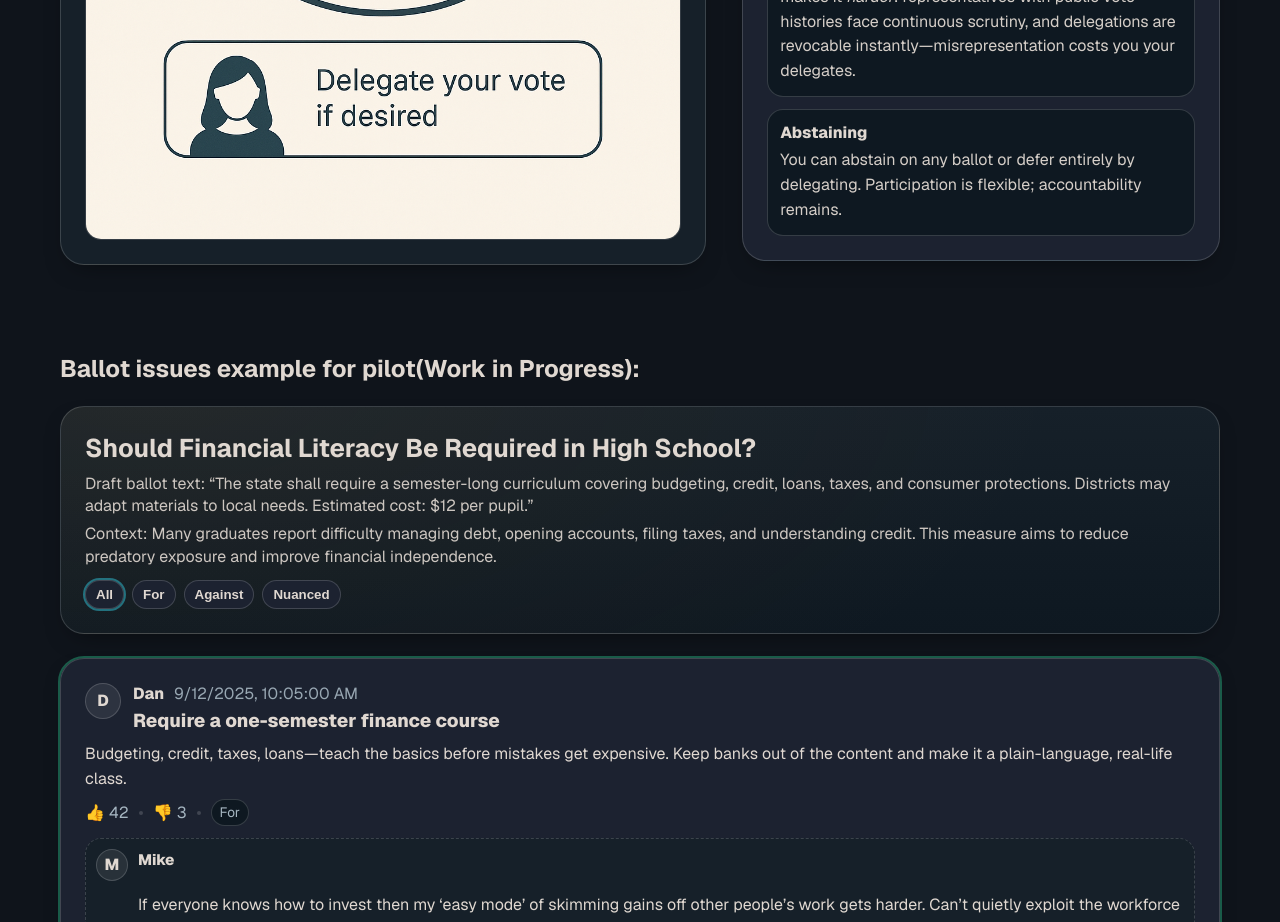
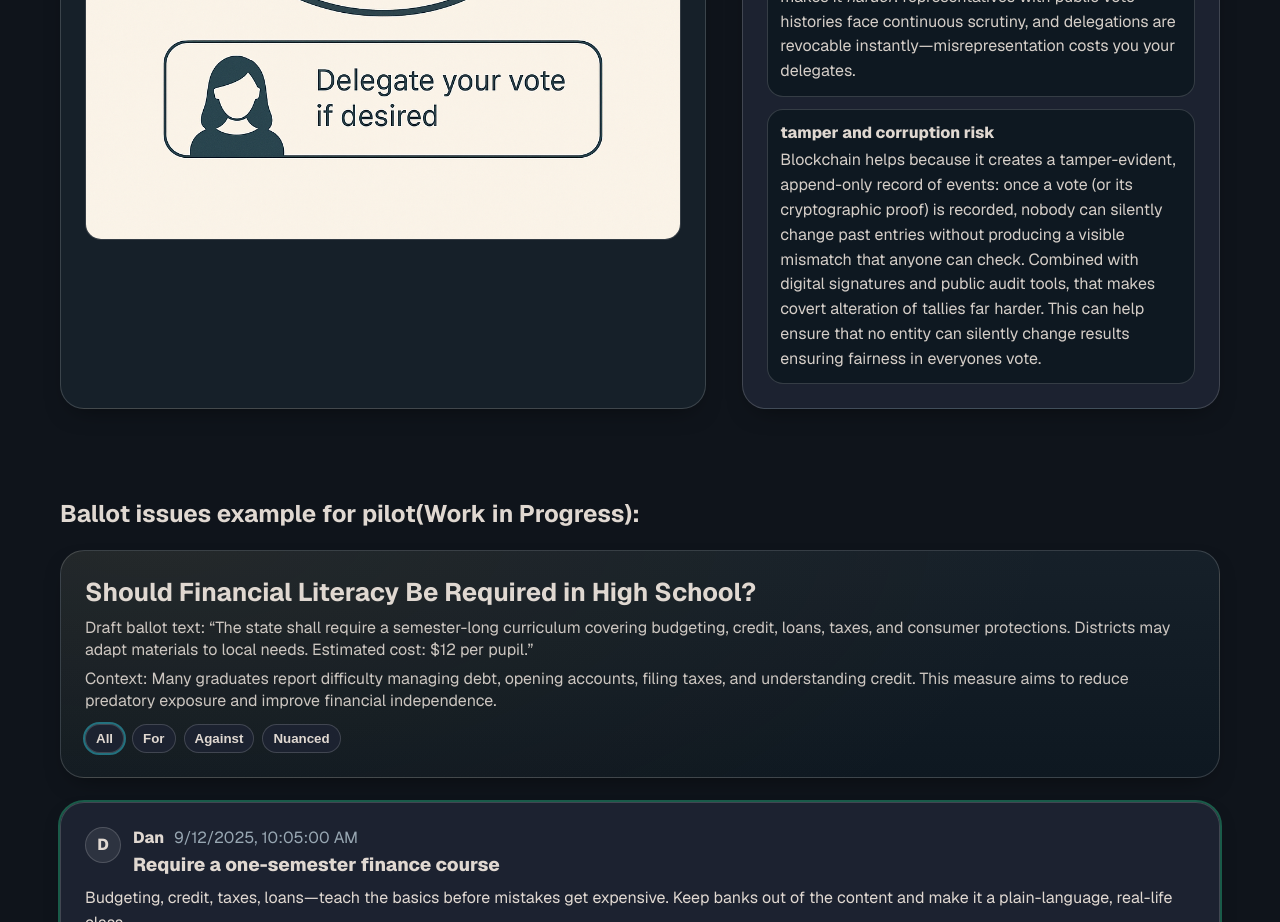
Before and after one commit to easy-thunder/Denver_Digital_Dynamics, a Next.js app: page /projects/voxcorda in a window 1280 px wide. Shown: the part 2600-3522 px from the top of the page. Built offline with nearby package versions, Linux system fonts and the light colour scheme.

Commit message:
add new guard rail

```diff
--- a/src/app/projects/voxcorda/page.jsx
+++ b/src/app/projects/voxcorda/page.jsx
@@ -384,10 +384,10 @@ export default function Projects() {
               </li>
 
               <li className={styles.edgeItem}>
-          <div className={styles.edgeHead}>Abstaining</div>
+                <div className={styles.edgeHead}>tamper and corruption risk</div>
                 <p className={styles.edgeText}>
-            You can abstain on any ballot or defer entirely by delegating. Participation is flexible;
-            accountability remains.
+                Blockchain helps because it creates a tamper-evident, append-only record of events: once a vote (or its cryptographic proof) is recorded, nobody can silently change past entries without producing a visible mismatch that anyone can check. Combined with digital signatures and public audit tools, that makes covert alteration of tallies far harder.
+                This can help ensure that no entity can silently change results ensuring fairness in everyones vote.
                 </p>
               </li>
             </ul>
@@ -395,9 +395,9 @@ export default function Projects() {
         </div>
       </section>
 
-      <br/>
-      <br/>
-      <br/>
+      <br />
+      <br />
+      <br />
       <h2>Ballot issues example for pilot(Work in Progress):</h2>
       <BallotThreads />
     </main>
```
Lines whose indentation alone changed are shown as unchanged.
